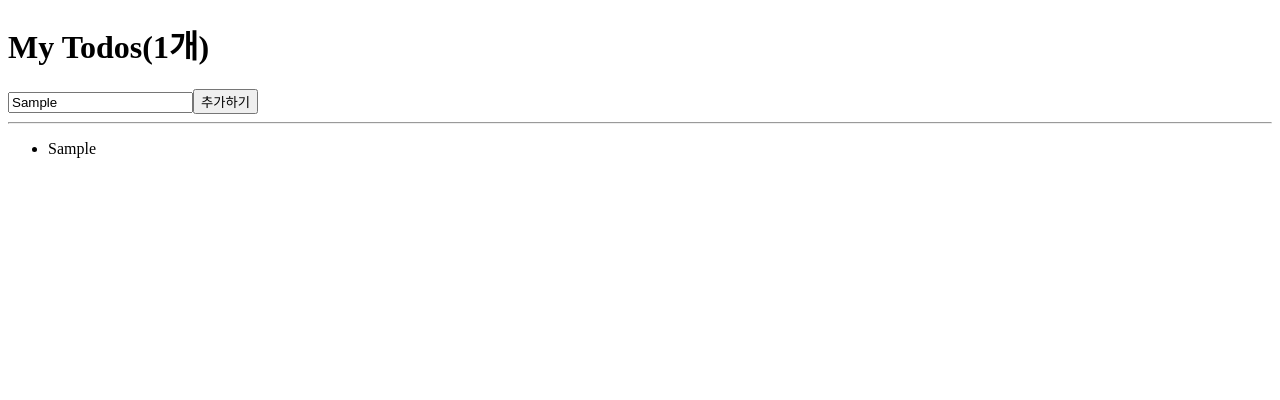
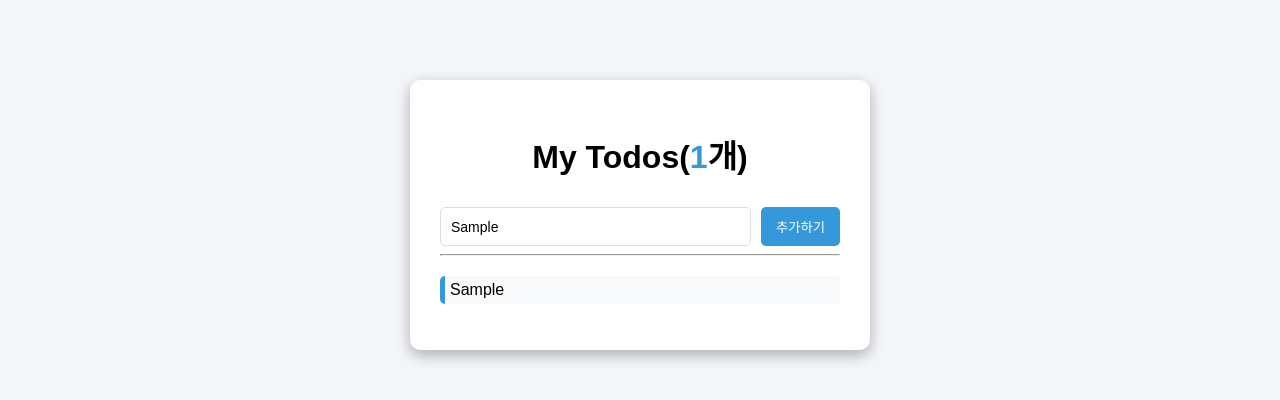
Before and after one commit to Meegu80/lecture01_todolist, a React (Vite) app: page / in a window 1280 px wide. Both pictures are taken after typing "Sample" into the empty fields and a click on the button "추가하기". Shown: the top 400 px of the page. Built offline with nearby package versions, Linux system fonts and the light colour scheme.

Commit message:
Ver1.0 - CSS 보기 편하게 개편

```diff
--- a/src/App.jsx
+++ b/src/App.jsx
@@ -1,4 +1,5 @@
 import {useState} from "react";
+import "./style/App.css"
 
 const App = () => {
     // todo리스트 1건에 대한 입력
@@ -23,9 +24,9 @@ const App = () => {
 
 // 렌더링 파트(JSX & TSX = 태그를 사용할 수 있게해주는 구간)===================================================================
     return (
-        <div>
-            <h1>My Todos({toDos.length}개)</h1>
-            <form onSubmit={onSubmit}>
+        <div className="container">
+            <h1 className="title">My Todos(<span>{toDos.length}</span>개)</h1>
+            <form onSubmit={onSubmit} className="todo-form">
                 <input type="text"
                        value={toDo}
                        onChange={onChange}
@@ -33,10 +34,10 @@ const App = () => {
                 <button>추가하기</button>
             </form>
             <hr/>
-            <ul>
+            <ul className="todo-list">
 
                 {toDos.map((items, index) => (
-                    <li key={index}>{items}</li>
+                    <li key={index} className="todo-item">{items}</li>
                 ))}
             </ul>
         </div>
--- /dev/null
+++ b/src/style/App.css
@@ -0,0 +1,72 @@
+body {
+    margin: 0;
+    font-family: Arial, "Helvetica Neue", Helvetica, sans-serif;
+    background-color: #f4f6f9;
+}
+
+.container {
+    width: 400px;
+    margin: 80px auto;
+    padding: 30px;
+
+    background-color: white;
+    border-radius: 10px;
+    box-shadow: 0 5px 15px rgba(0, 0, 0, 0.3);
+}
+
+.title {
+    text-align: center;
+    /*border: 1px solid grey;*/
+    padding-bottom: 10px;
+    margin-bottom: 20px;
+}
+
+.title span {
+    color: #3498db;
+}
+
+.todo-form {
+    /*border: 1px solid grey;*/
+    display: flex;
+    gap: 10px;
+    justify-content: space-between;
+}
+
+.todo-form input {
+    flex: 1;
+    padding: 10px;
+    border: 1px solid #ddd;
+    border-radius: 5px;
+    font-size: 14px;
+}
+
+.todo-form button {
+    padding: 10px 15px;
+    border: none;
+    background-color: #3498db;;
+    color: #fff;
+    border-radius: 5px;
+    cursor: pointer;
+}
+
+.todo-form button:hover {
+    background-color: #2980b9;
+}
+
+.todo-list {
+    /*border: 1px solid grey;*/
+    list-style: none;
+    padding: 0;
+    margin-top: 20px;
+
+}
+
+.todo-item {
+    /*border: 1px solid grey;*/
+    margin-bottom: 10px;
+    background-color: #f8f9fa;
+    border-radius: 5px;
+    border-left: 5px solid #3498db;
+    padding: 5px 5px;
+
+}
```
Also changed, not shown: src/App.css (added).
